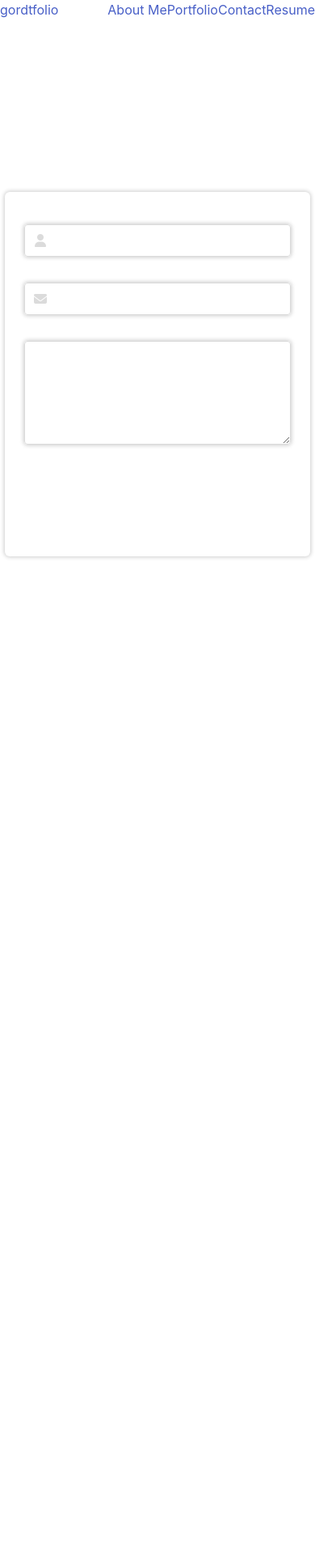
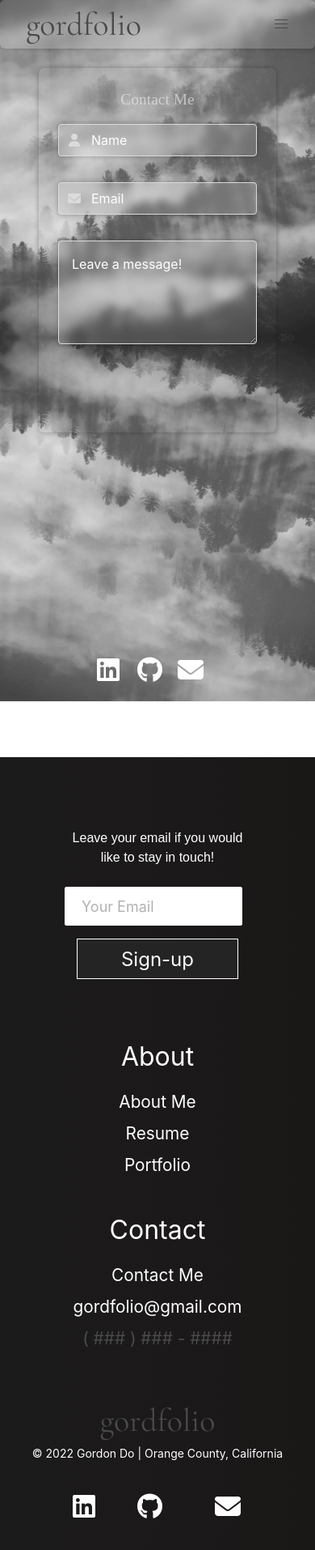
Before and after one commit to grdnd/gordfolio2, a plain HTML site: page pages/contact.html in a window 390 px wide. Shown: the whole page at 81% size. Before the commit the page ends 995 px from the top, so only its background shows below. Drawn offline with nearby package versions, Linux system fonts and the light colour scheme; a web font is replaced by a local one.

Commit message:
added links to  contact pagef

```diff
--- a/pages/contact.html
+++ b/pages/contact.html
@@ -4,7 +4,7 @@
     <meta charset="UTF-8" />
     <meta http-equiv="X-UA-Compatible" content="IE=edge" />
     <meta name="viewport" content="width=device-width, initial-scale=1.0" />
-    <title>gordtfolio</title>
+    <title>gordfolio</title>
     <link
       rel="stylesheet"
       href="https://cdnjs.cloudflare.com/ajax/libs/font-awesome/6.1.1/css/all.min.css"
@@ -22,51 +22,88 @@
     <link rel="preconnect" href="https://fonts.googleapis.com" />
     <link rel="preconnect" href="https://fonts.gstatic.com" crossorigin />
     <link
-      href="https://fonts.googleapis.com/css2?family=Cormorant+Garamond&family=Proza+Libre&display=swap"
+      href="https://fonts.googleapis.com/css2?family=Cormorant+Garamond&family=Cormorant+SC:wght@500&family=Proza+Libre&display=swap"
       rel="stylesheet"
     />
-    <link rel="stylesheet" href="../assets/css/main.css" />
+    <link rel="stylesheet" href="../assets/css/nav-footer.css" />
     <link rel="stylesheet" href="../assets/css/contact.css" />
   </head>
   <body>
-    <!-- Nav Bar -->
-    <nav
-      class="nav is-flex is-justify-content-space-between is-align-items-center"
+    <div id="bg">
+      <img
+        src="../assets/images/background-images/cloud-trees-flipped-cropped.jpg"
+        alt="cloudy mountain with trees reflected"
+      />
+    </div>
+
+    <!---------- Nav Bar ---------->
+
+    <nav class="navbar" role="navigation" aria-label="main navigation">
+      <div class="navbar-brand">
+        <a class="navbar-item" href="../index.html">
+          <h1 class="logo">
+            <span class="gord">gord</span><span class="folio">folio</span>
+          </h1>
+        </a>
+
+        <a
+          class="navbar-burger"
+          aria-label="menu"
+          aria-expanded="false"
+          data-target="navbarDropdown"
+          onClick="toggleBurger()"
         >
-      <div class="nav-logo">
-        <a href="../index.html" class="logo">gordtfolio</a>
+          <span aria-hidden="true"></span>
+          <span aria-hidden="true"></span>
+          <span aria-hidden="true"></span>
+        </a>
       </div>
-      <div class="nav-links-wrapper">
-        <ul class="nav-items is-flex is-justify-content-space-between">
-          <li class="nav-item">
-            <a href="../index.html" class="nav-links">About Me</a>
-          </li>
-          <li class="nav-item">
-            <a href="portfolio.html" class="nav-links">Portfolio</a>
-          </li>
-          <li class="nav-item">
-            <a href="contact.html" class="nav-links">Contact</a>
-          </li>
-          <li class="nav-item">
-            <a href="resume.html" class="nav-links">Resume</a>
-          </li>
-        </ul>
+
+      <div id="navbarBasicDropdown" class="navbar-menu">
+        <div class="navbar-start">
+          <a href="../index.html" class="navbar-item"> Home </a>
+
+          <a href="./about-me.html" class="navbar-item"> About Me </a>
+
+          <div class="navbar-item has-dropdown is-hoverable">
+            <a class="navbar-link"></a>
+
+            <div class="navbar-dropdown">
+              <a href="./portfolio.html" class="navbar-item"> Portfolio </a>
+              <a href="./resume.html" class="navbar-item"> Resume </a>
+              <hr class="navbar-divider" />
+              <a href="./contact.html" class="navbar-item"> Contact </a>
+              <div class="social-links is-flex is-justify-content-space-around">
+                <a
+                  class="social-link"
+                  href="https://www.linkedin.com/in/gord-folio/"
+                  ><i class="fa-brands fa-linkedin"></i
+                ></a>
+                <a class="social-link" href="https://github.com/grdnd"
+                  ><i class="fa-brands fa-github"></i
+                ></a>
+                <a class="social-link" href="mailto:gordfolio@gmail.com"
+                  ><i class="fa-solid fa-envelope-open-text"></i
+                ></a>
+              </div>
+            </div>
+          </div>
+        </div>
       </div>
     </nav>
 
     <!-- Main -->
-    <main
-      class="is-flex is-flex-direction-column is-justify-content-center is-align-items-start"
-    >
-      <div
-        class="form-container is-flex is-justify-content-center is-align-items-center"
-      >
+    <main class="is-flex is-justify-content-center">
+      <div class="columns is-centered left">
+        <div class="input-container column is-flex">
+          <div class="form-container is-flex is-justify-content-center">
             <div
               class="form is-flex is-justify-content-center is-align-items-center"
             >
               <div
                 class="field is-flex is-flex-direction-column is-align-items-center"
               >
+                <h1 class="contact">Contact Me</h1>
                 <div class="control has-icons-left has-icons-right">
                   <input class="input name" type="text" placeholder="Name" />
                   <span class="icon is-small is-left">
@@ -88,22 +125,156 @@
               </div>
             </div>
           </div>
+        </div>
+
+        <div class="column is-one-third">
+          <div class="box is-flex is-justify-content-center align-items-center">
+            <div class="contact-links is-flex is-justify-content-center">
+              <div class="socialIcon">
+                <a
+                  class="social-icon-link linkedIn"
+                  href="https://www.linkedin.com/in/gord-folio/"
+                  target="_blank"
+                  rel="noreferrer"
+                  aria-label="LinkedIn"
+                >
+                  <i class="fab fa-linkedin"></i>
+                </a>
+
+                <a> <h1 class="social-icon-link-text">LinkedIn</h1> </a>
+
+                <a
+                  class="social-icon-link github"
+                  href="https://github.com/grdnd"
+                  target="_blank"
+                  rel="noreferrer"
+                  aria-label="LinkedIn"
+                >
+                  <i class="fab fa-github"></i>
+                </a>
+
+                <a><h1 class="social-icon-link-text">Github</h1></a>
+
+                <a
+                  class="social-icon-link"
+                  href="mailto:gordfolio@gmail.com"
+                  target="_blank"
+                  rel="noreferrer"
+                  aria-label="LinkedIn"
+                >
+                  <i class="fas fa-envelope"></i>
+                </a>
+
+                <a><h1 class="social-icon-link-text">Email</h1></a>
+              </div>
+            </div>
+          </div>
+        </div>
+      </div>
     </main>
 
-    <!-- Footer-->
-    <footer>
-      <div class="footer-links is-flex is-justify-content-center">
-        <a class="footer-link" href="https://www.linkedin.com/in/gord-folio/"
-          ><i class="fa-brands fa-linkedin"></i
-        ></a>
-        <a class="footer-link" href="github.com/grdnd"
-          ><i class="fa-brands fa-github"></i
-        ></a>
-        <a class="footer-link" href="https://www.linkedin.com/in/gord-folio/"
-          ><i class="fa-solid fa-envelope-open-text"></i
-        ></a>
+    <!------------------------- Footer ------------------------------>
+
+    <div
+      class="footer-container is-flex is-justify-content-center is-flex-direction-column"
+    >
+      <section
+        class="footer-signup is-flex is-align-items-center is-flex-direction-column"
+      >
+        <p class="footer-signup-heading">
+          Leave your email if you would like to stay in touch!
+        </p>
+        <div class="input-areas">
+          <form action="">
+            <div
+              class="btn-width is-flex is-justify-content-start align-items-center"
+            >
+              <input
+                type="email"
+                name="email"
+                placeholder="Your Email"
+                class="footer-input"
+              />
+              <button class="btn btn--outline btn--large signup" to="/contact">
+                Sign-up
+              </button>
             </div>
-    </footer>
-    <script src=""></script>
+          </form>
+        </div>
+      </section>
+
+      <div class="footer-links">
+        <div class="footer-link-wrapper">
+          <div
+            class="footer-link-items is-flex is-flex-direction-column is-align-items-center"
+          >
+            <h2>About</h2>
+            <a href="./pages/about-me.html">About Me</a>
+            <a href="./pages/resume.html">Resume</a>
+            <a href="pages/portfolio.html">Portfolio</a>
+          </div>
+          <div
+            class="footer-link-items border-right is-flex is-flex-direction-column is-align-items-center"
+          >
+            <h2>Contact</h2>
+            <a href="./pages/contact.html">Contact Me</a>
+            <a href="./pages/contact.html">gordfolio@gmail.com</a>
+            <p>( ### ) ### - ####</p>
+          </div>
+        </div>
+      </div>
+      <section class="social-media">
+        <div class="social-media-wrap">
+          <div class="footer-logo">
+            <a class="navbar-item" href="./index.html">
+              <h1 class="logo">
+                <span class="gord">gord</span><span class="folio">folio</span>
+              </h1>
+            </a>
+          </div>
+
+          <small class="website-rights">
+            © 2022 Gordon Do | Orange County, California
+          </small>
+          <div class="social-icons">
+            <a
+              class="social-icon-link linkedIn"
+              href="https://www.linkedin.com/in/gord-folio/"
+              target="_blank"
+              rel="noreferrer"
+              aria-label="LinkedIn"
+            >
+              <i class="fab fa-linkedin"></i>
+            </a>
+            <a
+              class="social-icon-link github"
+              href="https://github.com/grdnd"
+              target="_blank"
+              rel="noreferrer"
+              aria-label="LinkedIn"
+            >
+              <i class="fab fa-github"></i>
+            </a>
+            <a
+              class="social-icon-link email"
+              href="mailto:gordfolio@gmail.com"
+              target="_blank"
+              rel="noreferrer"
+              aria-label="LinkedIn"
+            >
+              <i class="fas fa-envelope"></i>
+            </a>
+          </div>
+        </div>
+      </section>
+    </div>
+
+    <script
+      src="https://cdnjs.cloudflare.com/ajax/libs/jquery/3.6.0/jquery.min.js"
+      integrity="sha512-894YE6QWD5I59HgZOGReFYm4dnWc1Qt5NtvYSaNcOP+u1T9qYdvdihz0PPSiiqn/+/3e7Jo4EaG7TubfWGUrMQ=="
+      crossorigin="anonymous"
+      referrerpolicy="no-referrer"
+    ></script>
+    <script src="../assets/js/navbar.js"></script>
   </body>
 </html>
```
Lines whose indentation alone changed are shown as unchanged.
